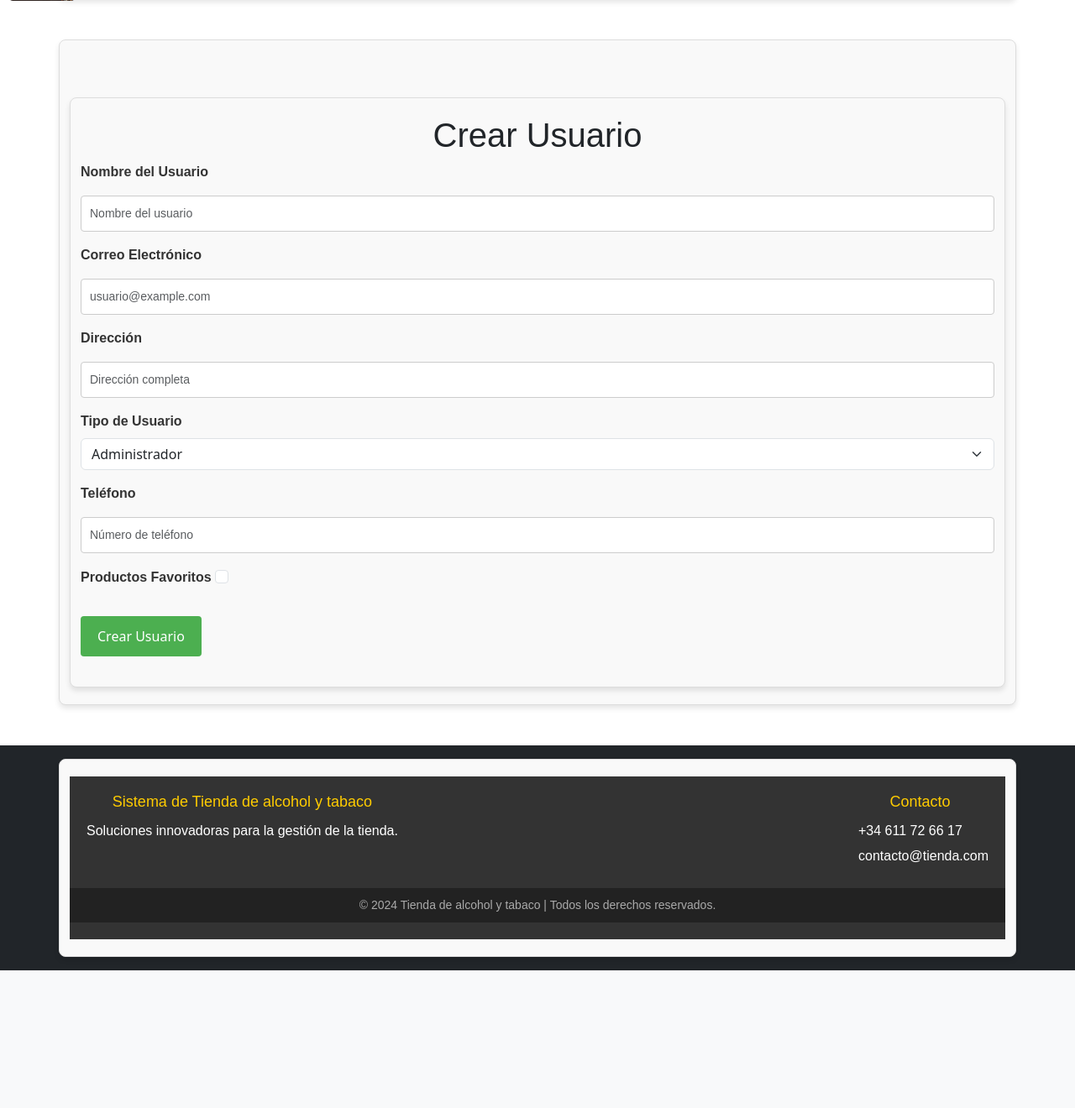
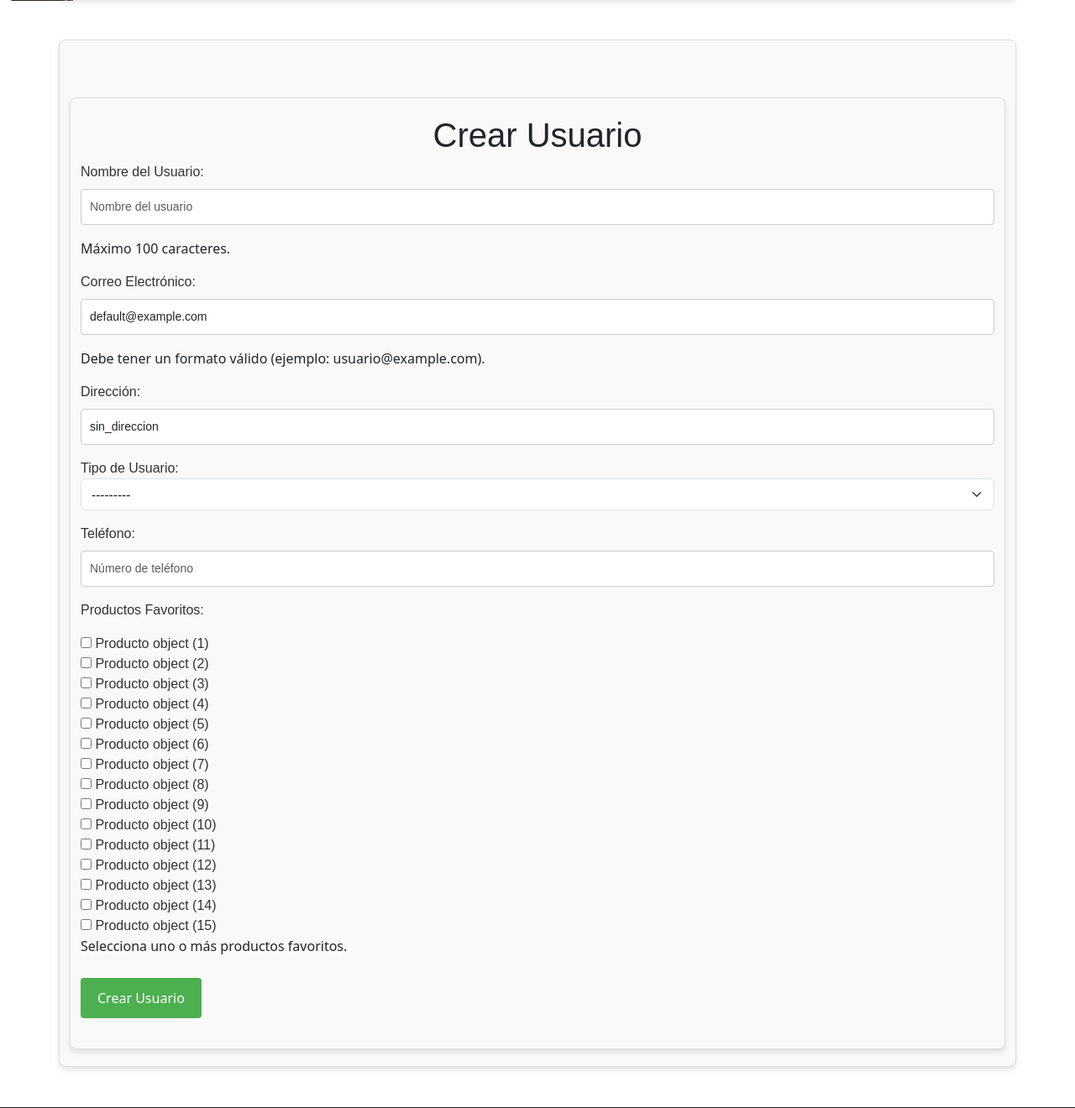
Before and after one commit to fraangorrionn/tiendaAlcoholYTabaco, a Django app: page /usuarios/crear_usuario/ in a window 1280 px wide. Shown: the part 99-1419 px from the top of the page at 84% size. Before the commit the page ends 1255 px from the top, so only its background shows below. Run offline with Django 5.2, Linux system fonts and the light colour scheme; data comes from the database, SQL or seed files in the repository.

Commit message:
terminado cruds

```diff
--- a/tienda/mysite/settings.py
+++ b/tienda/mysite/settings.py
@@ -11,9 +11,15 @@
 """
 
 from pathlib import Path
+import os
+
 
 # Build paths inside the project like this: BASE_DIR / 'subdir'.
 BASE_DIR = Path(__file__).resolve().parent.parent
+
+
+MEDIA_URL = '/media/'
+MEDIA_ROOT = os.path.join(BASE_DIR, 'media')
 
 
 # Quick-start development settings - unsuitable for production
--- a/tienda/tienda/forms.py
+++ b/tienda/tienda/forms.py
@@ -1,6 +1,8 @@
 from django import forms
 from django.forms import ModelForm
 from .models import *
+from django.core.exceptions import ValidationError
+import re
 from .models import Usuario, Producto, Orden, Provedor
 from datetime import date
 import datetime
@@ -32,23 +34,78 @@
             "productos_favoritos": forms.CheckboxSelectMultiple(),
         }
 
+    def clean_nombre(self):
+        nombre = self.cleaned_data.get('nombre')
+        if len(nombre) > 100:
+            raise ValidationError("El nombre no debe exceder los 100 caracteres.")
+        return nombre
+
+    def clean_correo(self):
+        correo = self.cleaned_data.get('correo')
+        if not re.match(r"[^@]+@[^@]+\.[^@]+", correo):
+            raise ValidationError("El correo electrónico no tiene un formato válido.")
+
+        # Validación para que el correo no se repita
+        if Usuario.objects.filter(correo=correo).exists():
+            raise ValidationError("Ya existe un usuario con este correo electrónico.")
+
+        return correo
+
+    def clean_telefono(self):
+        telefono = self.cleaned_data.get('telefono')
+        if telefono:
+            # Validación del formato del teléfono
+            if not re.match(r"^\+?\d{7,15}$", telefono):
+                raise ValidationError("El teléfono debe tener entre 7 y 15 dígitos y puede incluir un prefijo '+'.")
+        return telefono
+
+    def clean(self):
+        # Aquí puedes agregar validaciones adicionales si es necesario
+        cleaned_data = super().clean()
+        return cleaned_data
 
 class OrdenModelForm(forms.ModelForm):
     class Meta:
         model = Orden
-        fields = ['total', 'estado', 'usuario', 'metodo_pago']
+        fields = ['total', 'estado', 'usuario', 'metodo_pago', 'archivo_adjunto']
         labels = {
             'total': 'Total de la Orden',
             'estado': 'Estado de la Orden',
             'usuario': 'Usuario Asociado',
             'metodo_pago': 'Método de Pago',
+            'archivo_adjunto': 'Archivo Adjunto',
         }
         widgets = {
             'total': forms.NumberInput(attrs={'class': 'form-control', 'step': '0.01'}),
             'estado': forms.Select(attrs={'class': 'form-select'}),
             'usuario': forms.Select(attrs={'class': 'form-select'}),
             'metodo_pago': forms.TextInput(attrs={'class': 'form-control', 'placeholder': 'Método de Pago'}),
+            'archivo_adjunto': forms.ClearableFileInput(attrs={'class': 'form-control'}),
         }
+
+    def clean_total(self):
+        total = self.cleaned_data.get('total')
+        if total is None or total <= 0:
+            raise ValidationError("El total debe ser mayor a 0.")
+        return total
+
+    def clean_metodo_pago(self):
+        metodo_pago = self.cleaned_data.get('metodo_pago')
+        if not metodo_pago or len(metodo_pago.strip()) == 0:
+            raise ValidationError("Debe especificar un método de pago.")
+        return metodo_pago
+
+    def clean(self):
+        cleaned_data = super().clean()
+        estado = cleaned_data.get('estado')
+        total = cleaned_data.get('total')
+
+        # Validación adicional: No puede estar pendiente si el total es mayor a 1000 (ejemplo)
+        if estado == 'pendiente' and total is not None and total > 1000:
+            self.add_error('estado', 'Las órdenes pendientes no pueden tener un total mayor a 1000.')
+
+        return cleaned_data
+
 
 class ProvedorModelForm(forms.ModelForm):
     class Meta:
@@ -69,6 +126,34 @@
             'productos': forms.CheckboxSelectMultiple(),
         }
 
+    def clean_nombre(self):
+        nombre = self.cleaned_data.get('nombre')
+        if Provedor.objects.filter(nombre=nombre).exists():
+            raise ValidationError("Ya existe un proveedor con este nombre.")
+        return nombre
+
+    def clean_telefono(self):
+        telefono = self.cleaned_data.get('telefono')
+        if not re.match(r'^\+?\d{7,15}$', telefono):
+            raise ValidationError("El teléfono debe tener entre 7 y 15 dígitos y puede incluir un prefijo '+'.")
+        return telefono
+
+    def clean_correo(self):
+        correo = self.cleaned_data.get('correo')
+        if correo and Provedor.objects.filter(correo=correo).exists():
+            raise ValidationError("Ya existe un proveedor con este correo electrónico.")
+        return correo
+
+    def clean(self):
+        cleaned_data = super().clean()
+
+        # Asegurarse de que al menos un producto esté seleccionado
+        productos = cleaned_data.get('productos')
+        if not productos:
+            self.add_error('productos', "Debe seleccionar al menos un producto.")
+
+        return cleaned_data
+
 class InventarioModelForm(forms.ModelForm):
     class Meta:
         model = Inventario
@@ -86,6 +171,34 @@
             'minimo_requerido': forms.NumberInput(attrs={'class': 'form-control'}),
         }
 
+    def clean_cantidad_disponible(self):
+        cantidad_disponible = self.cleaned_data.get('cantidad_disponible')
+        if cantidad_disponible is None or cantidad_disponible <= 0:
+            raise ValidationError("La cantidad disponible debe ser mayor a 0.")
+        return cantidad_disponible
+
+    def clean_minimo_requerido(self):
+        minimo_requerido = self.cleaned_data.get('minimo_requerido')
+        cantidad_disponible = self.cleaned_data.get('cantidad_disponible')
+
+        # Verificar si ambos campos tienen un valor válido antes de hacer la comparación
+        if minimo_requerido is not None and cantidad_disponible is not None:
+            if minimo_requerido > cantidad_disponible:
+                raise ValidationError("El mínimo requerido no puede ser mayor que la cantidad disponible.")
+        return minimo_requerido
+
+    def clean(self):
+        cleaned_data = super().clean()
+        cantidad_disponible = cleaned_data.get('cantidad_disponible')
+        minimo_requerido = cleaned_data.get('minimo_requerido')
+
+        # Validación adicional: Asegurarse de que mínimo requerido no sea mayor que cantidad disponible
+        if cantidad_disponible is not None and minimo_requerido is not None:
+            if minimo_requerido > cantidad_disponible:
+                self.add_error('minimo_requerido', 'El mínimo requerido no puede ser mayor que la cantidad disponible.')
+
+        return cleaned_data
+
 class TarjetaModelForm(forms.ModelForm):
     class Meta:
         model = Tarjeta
@@ -101,9 +214,40 @@
             'usuario': forms.Select(attrs={'class': 'form-select'}),
             'numero_tarjeta': forms.TextInput(attrs={'class': 'form-control', 'placeholder': 'Número de tarjeta'}),
             'fecha_expiracion': forms.DateInput(attrs={'class': 'form-control', 'type': 'date'}),
-            'tipo': forms.TextInput(attrs={'class': 'form-control', 'placeholder': 'crédito/débito'}),
+            'tipo': forms.TextInput(attrs={'class': 'form-control', 'placeholder': 'Crédito/Débito'}),
             'codigo_seguridad': forms.TextInput(attrs={'class': 'form-control', 'placeholder': 'CVV'}),
         }
+
+    def clean_numero_tarjeta(self):
+        numero_tarjeta = self.cleaned_data.get('numero_tarjeta')
+
+        # Validación para asegurarse de que el número de tarjeta tenga exactamente 16 dígitos
+        if len(numero_tarjeta) != 16 or not numero_tarjeta.isdigit():
+            raise ValidationError("El número de tarjeta debe tener exactamente 16 dígitos y solo contener números.")
+        return numero_tarjeta
+
+    def clean_fecha_expiracion(self):
+        fecha_expiracion = self.cleaned_data.get('fecha_expiracion')
+
+        # Validación para asegurarse de que la fecha de expiración sea posterior a la fecha actual
+        if fecha_expiracion <= date.today():
+            raise ValidationError("La tarjeta ha expirado. Debe tener una fecha posterior a hoy.")
+        return fecha_expiracion
+
+    def clean_codigo_seguridad(self):
+        codigo_seguridad = self.cleaned_data.get('codigo_seguridad')
+
+        # Validación para asegurarse de que el código de seguridad tenga entre 3 y 4 dígitos
+        if len(codigo_seguridad) < 3 or len(codigo_seguridad) > 4 or not codigo_seguridad.isdigit():
+            raise ValidationError("El código de seguridad debe tener entre 3 y 4 dígitos.")
+        return codigo_seguridad
+
+    def clean(self):
+        cleaned_data = super().clean()
+
+        # Puedes agregar más validaciones si es necesario
+
+        return cleaned_data
 
 class CategoriaModelForm(forms.ModelForm):
     class Meta:
@@ -123,3 +267,26 @@
             'estado': forms.TextInput(attrs={'class': 'form-control', 'placeholder': 'Activo/Inactivo'}),
             'prioridad': forms.NumberInput(attrs={'class': 'form-control'}),
         }
+
+    def clean_nombre(self):
+        nombre = self.cleaned_data.get('nombre')
+        if Categoria.objects.filter(nombre=nombre).exists():
+            raise ValidationError("Ya existe una categoría con este nombre.")
+        return nombre
+
+    def clean_estado(self):
+        estado = self.cleaned_data.get('estado')
+        if estado not in ['activo', 'inactivo']:
+            raise ValidationError("El estado debe ser 'activo' o 'inactivo'.")
+        return estado
+
+    def clean_prioridad(self):
+        prioridad = self.cleaned_data.get('prioridad')
+        if prioridad <= 0:
+            raise ValidationError("La prioridad debe ser un número mayor que 0.")
+        return prioridad
+
+    def clean(self):
+        cleaned_data = super().clean()
+        # Validación adicional si es necesario
+        return cleaned_data
--- a/tienda/tienda/models.py
+++ b/tienda/tienda/models.py
@@ -39,7 +39,10 @@
     estado = models.CharField(max_length=20, choices=ESTADO_ORDEN)
     usuario = models.ForeignKey(Usuario, on_delete=models.CASCADE)
     metodo_pago = models.CharField(max_length=50, blank=True)
+    archivo_adjunto = models.FileField(upload_to='ordenes_archivos/', null=True, blank=True)
 
+    def __str__(self):
+        return f"Orden {self.id} - {self.estado}"
 
 class DetalleOrden(models.Model):
     orden = models.ForeignKey(Orden, on_delete=models.CASCADE)
--- a/tienda/tienda/templates/formularios/crear_categoria.html
+++ b/tienda/tienda/templates/formularios/crear_categoria.html
@@ -5,7 +5,7 @@
 {% block contenido %}
 <div class="container mt-5">
     <h1>Crear Categoría</h1>
-    <form method="post">
+    <form method="post" class="needs-validation" novalidate>
         {% csrf_token %}
         {{ formulario.as_p }}
         <button type="submit" class="btn btn-primary">Crear Categoría</button>
--- a/tienda/tienda/templates/formularios/crear_orden.html
+++ b/tienda/tienda/templates/formularios/crear_orden.html
@@ -5,7 +5,8 @@
 {% block contenido %}
 <div class="container mt-5">
     <h1>Crear Orden</h1>
-    <form method="post" class="needs-validation" novalidate>
+
+    <form method="post" enctype="multipart/form-data">
         {% csrf_token %}
         {{ formulario.as_p }}
         <button type="submit" class="btn btn-primary">Crear Orden</button>
--- a/tienda/tienda/templates/formularios/crear_usuario.html
+++ b/tienda/tienda/templates/formularios/crear_usuario.html
@@ -5,35 +5,9 @@
 {% block contenido %}
 <div class="container mt-5">
     <h1>Crear Usuario</h1>
-    <form method="post" class="needs-validation" novalidate>
+    <form method="post">
         {% csrf_token %}
-        <div class="mb-3">
-            <label for="id_nombre" class="form-label">Nombre del Usuario</label>
-            <input type="text" name="nombre" class="form-control" id="id_nombre" placeholder="Nombre del usuario">
-        </div>
-        <div class="mb-3">
-            <label for="id_correo" class="form-label">Correo Electrónico</label>
-            <input type="email" name="correo" class="form-control" id="id_correo" placeholder="usuario@example.com">
-        </div>
-        <div class="mb-3">
-            <label for="id_direccion" class="form-label">Dirección</label>
-            <input type="text" name="direccion" class="form-control" id="id_direccion" placeholder="Dirección completa">
-        </div>
-        <div class="mb-3">
-            <label for="id_tipo_usuario" class="form-label">Tipo de Usuario</label>
-            <select name="tipo_usuario" class="form-select" id="id_tipo_usuario">
-                <option value="admin">Administrador</option>
-                <option value="client">Cliente</option>
-            </select>
-        </div>
-        <div class="mb-3">
-            <label for="id_telefono" class="form-label">Teléfono</label>
-            <input type="text" name="telefono" class="form-control" id="id_telefono" placeholder="Número de teléfono">
-        </div>
-        <div class="mb-3">
-            <label for="id_productos_favoritos" class="form-label">Productos Favoritos</label>
-            <input type="checkbox" name="productos_favoritos" class="form-check-input" id="id_productos_favoritos">
-        </div>
+        {{ formulario.as_p }}
         <button type="submit" class="btn btn-primary">Crear Usuario</button>
     </form>
 </div>
--- a/tienda/tienda/templates/formularios/editar_provedor.html
+++ b/tienda/tienda/templates/formularios/editar_provedor.html
@@ -10,6 +10,6 @@
         {{ formulario.as_p }}
         <button type="submit" class="btn btn-success">Actualizar Proveedor</button>
     </form>
-    <a href="{% url 'lista_provedores' %}" class="btn btn-secondary mt-3">Volver a la lista</a>
+    <a href="{% url 'lista_proveedores' %}" class="btn btn-secondary mt-3">Volver a la lista</a>
 </div>
 {% endblock %}
--- a/tienda/tienda/templates/formularios/editar_usuario.html
+++ b/tienda/tienda/templates/formularios/editar_usuario.html
@@ -7,7 +7,8 @@
 <form method="post">
     {% csrf_token %}
     {{ formulario.as_p }}
-    <button type="submit">Actualizar</button>
+    <button type="submit" class="btn btn-primary">Actualizar Usuario</button>
 </form>
+
 <a href="{% url 'leer_usuarios' %}">Volver a la lista</a>
 {% endblock %}
--- a/tienda/tienda/templates/formularios/eliminar_provedor.html
+++ b/tienda/tienda/templates/formularios/eliminar_provedor.html
@@ -9,7 +9,7 @@
     <form method="post">
         {% csrf_token %}
         <button type="submit" class="btn btn-danger">Sí, eliminar</button>
-        <a href="{% url 'lista_provedores' %}" class="btn btn-secondary">Cancelar</a>
+        <a href="{% url 'lista_proveedores' %}" class="btn btn-secondary">Cancelar</a>
     </form>
 </div>
 {% endblock %}
--- a/tienda/tienda/templates/formularios/eliminar_usuario.html
+++ b/tienda/tienda/templates/formularios/eliminar_usuario.html
@@ -7,7 +7,7 @@
 <p>¿Estás seguro de que deseas eliminar a {{ usuario.nombre }}?</p>
 <form method="post">
     {% csrf_token %}
-    <button type="submit">Sí, eliminar</button>
+    <button type="submit" class="btn btn-danger">Sí, eliminar</button>
 </form>
-<a href="{% url 'lista_usuarios' %}">Cancelar</a>
+<a href="{% url 'leer_usuarios' %}">Cancelar</a>
 {% endblock %}
--- a/tienda/tienda/views.py
+++ b/tienda/tienda/views.py
@@ -202,35 +202,44 @@
 
 # Actualizar un usuario existente
 def editar_usuario(request, pk):
-    try:
-        usuario = Usuario.objects.get(pk=pk)  # Manejo manual de consulta
-    except Usuario.DoesNotExist:
-        return render(request, '404.html', status=404)  # Mostrar error 404 si no se encuentra
+    usuario = get_object_or_404(Usuario, pk=pk)  # Obtén el usuario o lanza un 404
 
-    formulario = UsuarioModelForm(request.POST or None, instance=usuario)
     if request.method == "POST":
+        formulario = UsuarioModelForm(request.POST, instance=usuario)
         if formulario.is_valid():
             formulario.save()
-            return redirect("lista_usuarios")
+            print(f"Usuario {usuario.nombre} actualizado correctamente.")  # Depuración
+            return redirect("leer_usuarios")  # Asegúrate de que esta URL esté definida
+        else:
+            print("Errores del formulario:", formulario.errors)  # Depuración
+    else:
+        formulario = UsuarioModelForm(instance=usuario)  # Carga el formulario con los datos existentes
+
     return render(request, 'formularios/editar_usuario.html', {"formulario": formulario, "usuario": usuario})
+
+
 
 # Eliminar un usuario
 def eliminar_usuario(request, pk):
-    try:
-        usuario = Usuario.objects.get(pk=pk)
-    except Usuario.DoesNotExist:
-        return render(request, '404.html', status=404)
+    usuario = get_object_or_404(Usuario, pk=pk)  # Obtén el usuario o lanza un 404
 
     if request.method == "POST":
         usuario.delete()
-        return redirect("lista_usuarios")
+        print(f"Usuario {usuario.nombre} eliminado correctamente.")  # Depuración
+        return redirect("leer_usuarios")  # Asegúrate de que esta URL esté definida
     return render(request, 'formularios/eliminar_usuario.html', {"usuario": usuario})
 
+
+
 def crear_orden(request):
-    formulario = OrdenModelForm(request.POST or None)
-    if formulario.is_valid():
-        formulario.save()
-        return redirect('lista_ordenes')
+    if request.method == "POST":
+        formulario = OrdenModelForm(request.POST, request.FILES)  # Incluir request.FILES para cargar imágenes o archivos
+        if formulario.is_valid():
+            formulario.save()  # Guardar la orden
+            return redirect('lista_ordenes')  # Redirige a la lista de órdenes
+    else:
+        formulario = OrdenModelForm()  # Si es un GET, muestra el formulario vacío
+
     return render(request, 'formularios/crear_orden.html', {'formulario': formulario})
 
 def leer_ordenes(request):
```
Also changed, not shown: tienda/requirements.txt (+28 -11 lines), tienda/tienda/templates/formularios/leer_ordenes.html (+11 -0 lines), README.md, tienda/tienda/migrations/0001_initial.py, tienda/tienda/migrations/0002_alter_orden_archivo_adjunto.py.
